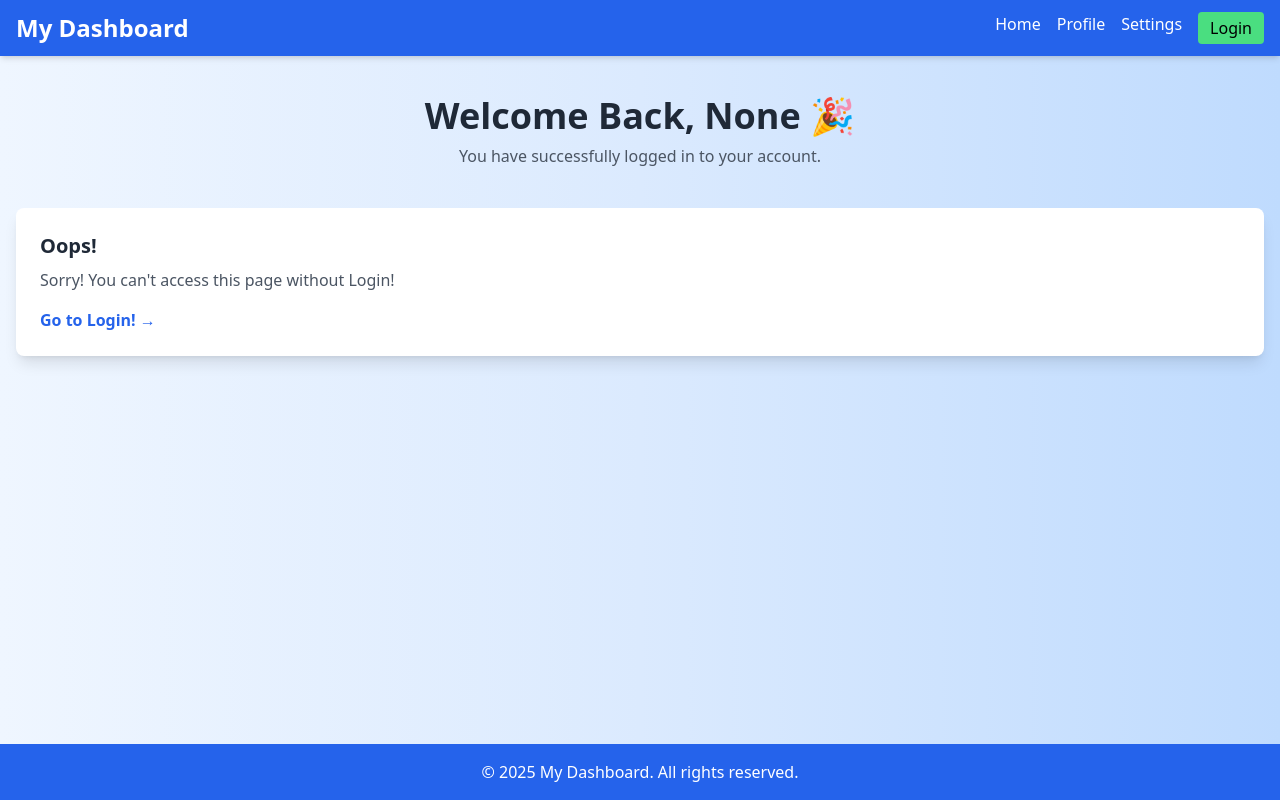
After one commit to SanketTOPS/11June_Python, a Django app: page /home/ in a window 1280 px wide. The commit adds this page. Run offline with Django 5.2, Linux system fonts and the light colour scheme; some libraries are stand-ins or nearby versions.

Commit message:
Full Auth

```diff
--- /dev/null
+++ b/Projects/AuthProject/myapp/templates/home.html
@@ -0,0 +1,94 @@
+<!DOCTYPE html>
+<html lang="en">
+
+<head>
+    <meta charset="UTF-8">
+    <meta name="viewport" content="width=device-width, initial-scale=1.0">
+    <title>Home - Dashboard</title>
+    <script src="https://cdn.tailwindcss.com"></script>
+</head>
+
+<body class="bg-gradient-to-r from-blue-50 via-blue-100 to-blue-200 min-h-screen flex flex-col">
+
+    <!-- Navbar -->
+    <header class="bg-blue-600 shadow-md">
+        <div class="max-w-7xl mx-auto px-4 py-3 flex justify-between items-center">
+            <h1 class="text-xl md:text-2xl font-bold text-white">My Dashboard</h1>
+            <nav class="flex gap-4">
+                <a href="#" class="text-white hover:text-yellow-300 transition">Home</a>
+                <a href="#" class="text-white hover:text-yellow-300 transition">Profile</a>
+                <a href="#" class="text-white hover:text-yellow-300 transition">Settings</a>
+                {% if user is none %}
+                <a href="/" class="bg-green-400 text-black px-3 py-1 rounded hover:bg-yellow-500 transition">Login</a>
+                {% else %}
+                <a href="/userlogout"
+                    class="bg-yellow-400 text-black px-3 py-1 rounded hover:bg-yellow-500 transition">Logout</a>
+                {% endif %}
+
+
+            </nav>
+        </div>
+    </header>
+
+    <!-- Main Content -->
+    <main class="flex-grow">
+        <div class="max-w-7xl mx-auto px-4 py-10">
+            <!-- Welcome -->
+            <div class="text-center mb-10">
+                <h2 class="text-3xl md:text-4xl font-bold text-gray-800">Welcome Back, {{user}} 🎉</h2>
+                <p class="text-gray-600 mt-2">You have successfully logged in to your account.</p>
+            </div>
+
+
+            {% if user is none %}
+            <div class="bg-white shadow-lg rounded-lg p-6 hover:shadow-xl transition transform hover:-translate-y-1">
+                <h3 class="text-xl font-semibold text-gray-800 mb-2">Oops!</h3>
+                <p class="text-gray-600">Sorry! You can't access this page without Login!</p>
+                <a href="/" class="inline-block mt-4 text-blue-600 hover:underline font-semibold">Go to Login!
+                    →</a>
+            </div>
+
+            {% else %}
+            <!-- Cards Section -->
+            <div class="grid gap-6 md:grid-cols-2 lg:grid-cols-3">
+                <!-- Card 1 -->
+                <div
+                    class="bg-white shadow-lg rounded-lg p-6 hover:shadow-xl transition transform hover:-translate-y-1">
+                    <h3 class="text-xl font-semibold text-gray-800 mb-2">Profile Overview</h3>
+                    <p class="text-gray-600">Check and update your personal details, password, and preferences.</p>
+                    <a href="#" class="inline-block mt-4 text-blue-600 hover:underline font-semibold">Go to Profile
+                        →</a>
+                </div>
+
+                <!-- Card 2 -->
+                <div
+                    class="bg-white shadow-lg rounded-lg p-6 hover:shadow-xl transition transform hover:-translate-y-1">
+                    <h3 class="text-xl font-semibold text-gray-800 mb-2">Recent Activity</h3>
+                    <p class="text-gray-600">Track your recent logins, updates, and important notifications.</p>
+                    <a href="#" class="inline-block mt-4 text-blue-600 hover:underline font-semibold">View Activity
+                        →</a>
+                </div>
+
+                <!-- Card 3 -->
+                <div
+                    class="bg-white shadow-lg rounded-lg p-6 hover:shadow-xl transition transform hover:-translate-y-1">
+                    <h3 class="text-xl font-semibold text-gray-800 mb-2">Settings</h3>
+                    <p class="text-gray-600">Manage your account settings, notifications, and privacy controls.</p>
+                    <a href="#" class="inline-block mt-4 text-blue-600 hover:underline font-semibold">Go to Settings
+                        →</a>
+                </div>
+            </div>
+            {% endif %}
+        </div>
+    </main>
+
+    <!-- Footer -->
+    <footer class="bg-blue-600 text-white py-4">
+        <div class="max-w-7xl mx-auto px-4 text-center">
+            <p>&copy; 2025 My Dashboard. All rights reserved.</p>
+        </div>
+    </footer>
+
+</body>
+
+</html>
--- a/Projects/AuthProject/myapp/urls.py
+++ b/Projects/AuthProject/myapp/urls.py
@@ -5,4 +5,6 @@ from myapp import views
 urlpatterns = [
     path('',views.index),
     path('register/',views.register),
+    path('home/',views.home,name='home'),
+    path('userlogout/',views.userlogout),
 ]
--- a/Projects/AuthProject/myapp/views.py
+++ b/Projects/AuthProject/myapp/views.py
@@ -1,9 +1,26 @@
 from django.shortcuts import render,redirect
 from .forms import *
+from django.contrib.auth import logout
 
 # Create your views here.
 def index(request):
-    return render(request,'index.html')
+    msg=""
+    if request.method=='POST':
+        unm=request.POST['email']
+        pas=request.POST['password']
+
+        user=Signup.objects.filter(email=unm,password=pas)
+        if user: #TRUE
+            print("Login Successfull!")
+            msg="Login Successfull!"
+
+            #Gen. Session
+            request.session["user"]=unm
+            return redirect('home')
+        else:
+            print("Error!Login Faild...")
+            msg="Error!Login Faild..."
+    return render(request,'index.html',{'msg':msg})
 
 def register(request):
     if request.method=='POST':
@@ -14,3 +31,11 @@ def register(request):
         else:
             print(form.errors)
     return render(request,'register.html')
+
+def home(request):
+    user=request.session.get("user")
+    return render(request,'home.html',{'user':user})
+
+def userlogout(request):
+    logout(request)
+    return redirect('/')
```
Also changed, not shown: Projects/AuthProject/myapp/templates/index.html (+17 -0 lines).
